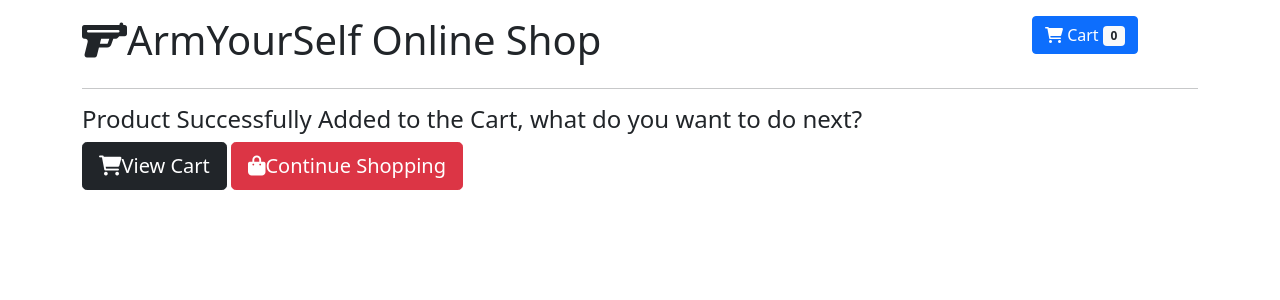
After one commit to Dr-Pierrot/ShoppingCart_PHP, a PHP site: page /confirm.php in a window 1280 px wide. The commit adds this page. Shown: the top 300 px of the page. Run offline with PHP 8.4, Linux system fonts and the light colour scheme.

Commit message:
successfully created confirm

```diff
--- /dev/null
+++ b/confirm.php
@@ -0,0 +1,42 @@
+<?php
+    session_start();
+
+
+?>
+
+<!DOCTYPE html>
+<html lang="en">
+<head>
+    <meta charset="UTF-8">
+    <meta http-equiv="X-UA-Compatible" content="IE=edge">
+    <meta name="viewport" content="width=device-width, initial-scale=1.0">
+    <link href="https://cdn.jsdelivr.net/npm/bootstrap@5.0.2/dist/css/bootstrap.min.css" rel="stylesheet" integrity="sha384-EVSTQN3/azprG1Anm3QDgpJLIm9Nao0Yz1ztcQTwFspd3yD65VohhpuuCOmLASjC" crossorigin="anonymous">
+    <link rel="stylesheet" href="https://cdnjs.cloudflare.com/ajax/libs/font-awesome/6.2.1/css/all.min.css" integrity="sha512-MV7K8+y+gLIBoVD59lQIYicR65iaqukzvf/nwasF0nqhPay5w/9lJmVM2hMDcnK1OnMGCdVK+iQrJ7lzPJQd1w==" crossorigin="anonymous" referrerpolicy="no-referrer" />
+    <link rel="stylesheet" href="css/shoppingcart.css">
+    <title>ArmYourSelf</title>
+</head>
+<body>
+    <form method="post">
+        <div class="container">
+            <div class="row mt-3">
+                <div class="col-10">
+                    <h1><i class="fa-solid fa-gun"></i>ArmYourSelf Online Shop</h1>
+                </div>
+                <div class="col-2 text-right">
+                    <a href="cart.php" class="btn btn-primary">
+                        <i class="fa fa-shopping-cart"></i> Cart
+                        <span class="badge bg-light text-dark">0</span>
+                    </a>
+                </div>
+            </div>
+            <hr>
+            <div class="row">
+                <h4>Product Successfully Added to the Cart, what do you want to do next?</h4>
+                </div>
+                <a href="cart.php" class="btn btn-dark btn-lg"><i class="fa fa-shopping-cart"></i>View Cart</a>
+                <a href="index.php" class="btn btn-danger btn-lg"><i class="fa fa-shopping-bag"></i>Continue Shopping</a>
+        </div>
+    </form>
+
+</body>
+</html>
```
Also changed, not shown: details.php (+12 -13 lines).
